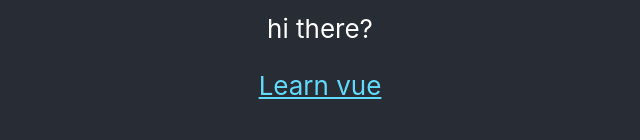
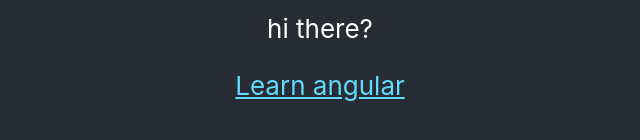
Before and after one commit to Ronny9313/docker-react, a React (Create React App) app: page / in a window 1280 px wide. Shown: the part 516-656 px from the top of the page, without its empty margins (320-960 px from the left). Built offline with nearby package versions, Linux system fonts and the light colour scheme.

Commit message:
changed app js to angular

```diff
--- a/src/App.js
+++ b/src/App.js
@@ -17,7 +17,7 @@
             target="_blank"
             rel="noopener noreferrer"
           >
-            Learn vue
+            Learn angular
           </a>
         </header>
       </div>
```
